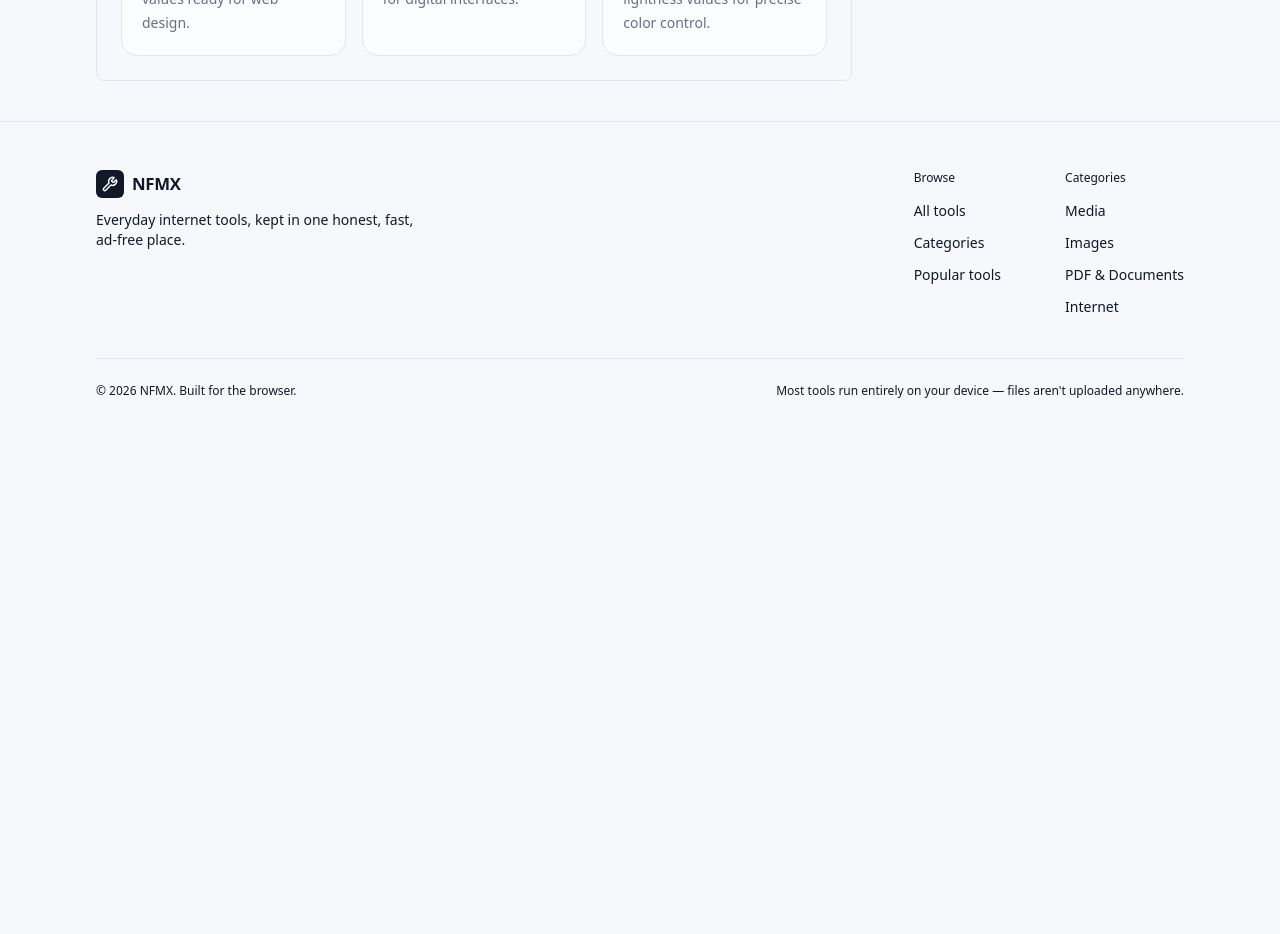
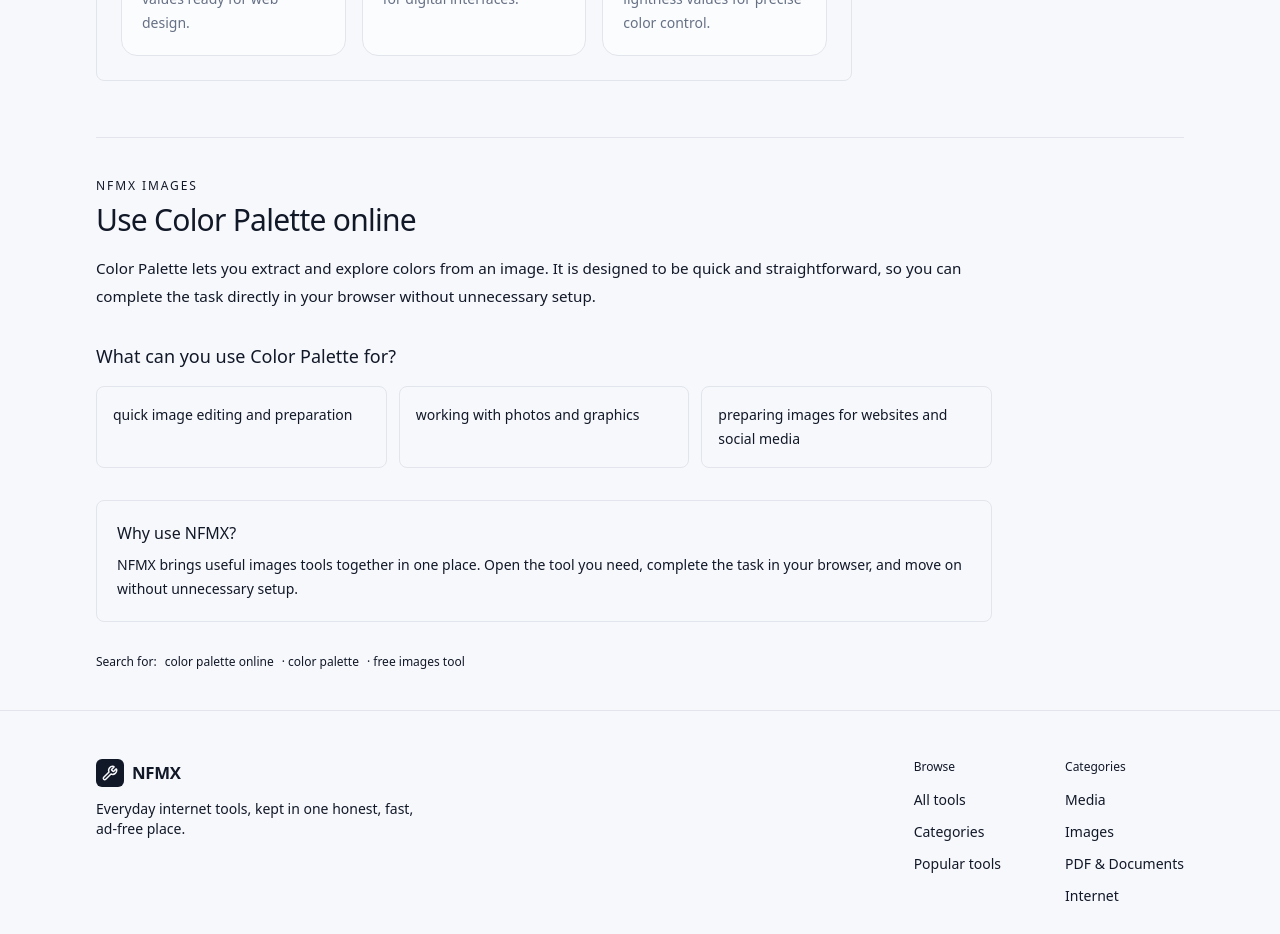
Before and after one commit to nyfem07-dot/nfmx, a Next.js app: page /tools/color-palette in a window 1280 px wide. Shown: the part 1300-2234 px from the top of the page. Before the commit the page ends 1747 px from the top, so only its background shows below. Built offline with nearby package versions, Linux system fonts and the light colour scheme.

Commit message:
Improve NFMX tool SEO content

```diff
--- a/src/app/page.tsx
+++ b/src/app/page.tsx
@@ -37,7 +37,7 @@ export default function Home() {
 
             <p className="mt-5 max-w-lg text-[1.1rem] leading-[1.7] text-ink-muted">
               NFMX is a growing set of small, focused tools for images,
-              PDFs, text and more — no sign-up, no clutter, and most of it
+              PDFs, text and more â€” no sign-up, no clutter, and most of it
               runs right in your browser.
             </p>
 
@@ -45,10 +45,7 @@ export default function Home() {
               <SearchBox size="hero" />
             </div>
 
-            <p className="mt-4 text-sm font-medium text-ink-faint">
-              {liveCount} tools ready to use now · {tools.length - liveCount}{" "}
-              more on the way
-            </p>
+            <p className="mt-4 text-sm font-medium text-ink-faint">40 free tools ready to use</p>
           </div>
 
           <div className="mx-auto w-full max-w-xs sm:max-w-sm">
@@ -89,7 +86,7 @@ export default function Home() {
 
           <p className="mt-3 max-w-xl text-[0.95rem] leading-relaxed text-ink-muted sm:text-base">
             Ten categories, one growing toolkit. Tools are being added
-            category by category — start wherever you need help today.
+            category by category â€” start wherever you need help today.
           </p>
 
           <div className="mt-7 grid gap-4 sm:grid-cols-2 lg:grid-cols-3">
--- a/src/components/ToolShell.tsx
+++ b/src/components/ToolShell.tsx
@@ -7,10 +7,103 @@ import { StatusDot } from "./StatusDot";
 import { ToolCard } from "./ToolCard";
 import type { ReactNode } from "react";
 
-export function ToolShell({ tool, children }: { tool: Tool; children: ReactNode }) {
+function getSeoContent(tool: Tool) {
+  const name = tool.name;
+  const category = getCategory(tool.category);
+
+  const cleanName = name
+    .replace("What's My IP", "my IP")
+    .replace(" / ", " or ");
+
+  const intro = `${name} is a free online tool from NFMX for ${tool.shortDescription.toLowerCase()}`;
+
+  const useCases: Record<string, string[]> = {
+    images: [
+      "quick image editing and preparation",
+      "working with photos and graphics",
+      "preparing images for websites and social media",
+    ],
+    pdf: [
+      "working with PDF documents",
+      "preparing files for sharing",
+      "managing documents quickly in your browser",
+    ],
+    media: [
+      "working with audio, video or online media",
+      "preparing media files for sharing",
+      "handling everyday media tasks without installing software",
+    ],
+    text: [
+      "writing and editing text",
+      "checking or transforming text",
+      "working with documents, content and written data",
+    ],
+    internet: [
+      "checking websites and internet information",
+      "developer and technical workflows",
+      "quick browser-based internet tasks",
+    ],
+    converters: [
+      "converting information between formats",
+      "developer and everyday file workflows",
+      "quick browser-based conversions",
+    ],
+    privacy: [
+      "checking files and security-related information",
+      "developer and technical workflows",
+      "processing information locally in your browser",
+    ],
+    social: [
+      "creating social media content",
+      "preparing graphics for online posts",
+      "creating shareable visual content",
+    ],
+    calculators: [
+      "quick calculations",
+      "school, work and everyday tasks",
+      "checking numbers without installing software",
+    ],
+    ai: [
+      "writing and editing content",
+      "summarizing and transforming text",
+      "everyday productivity tasks",
+    ],
+  };
+
+  const categoryUses = useCases[tool.category] ?? [
+    "everyday digital tasks",
+    "quick browser-based workflows",
+    "working with files and information online",
+  ];
+
+  const primaryKeyword = cleanName.toLowerCase();
+
+  return {
+    intro,
+    heading: `Use ${name} online`,
+    paragraph: `${name} lets you ${tool.shortDescription.toLowerCase()} It is designed to be quick and straightforward, so you can complete the task directly in your browser without unnecessary setup.`,
+    usesHeading: `What can you use ${name} for?`,
+    uses: categoryUses,
+    searchPhrase: `${primaryKeyword} online`,
+    categoryName: category?.name ?? "online tools",
+  };
+}
+
+export function ToolShell({
+  tool,
+  children,
+}: {
+  tool: Tool;
+  children: ReactNode;
+}) {
   const category = getCategory(tool.category);
   const Icon = tool.icon;
-  const related = toolsByCategory(tool.category).filter((t) => t.slug !== tool.slug).slice(0, 3);
+
+  const related = toolsByCategory(tool.category)
+    .filter((t) => t.slug !== tool.slug)
+    .slice(0, 3);
+
+  const seo = getSeoContent(tool);
 
   return (
     <div className="mx-auto max-w-6xl px-5 py-10 sm:px-8">
@@ -18,10 +111,18 @@ export function ToolShell({ tool, children }: { tool: Tool; children: ReactNode
         <Link href="/tools" className="hover:text-ink">
           Tools
         </Link>
+
         {category && (
           <>
-            <ChevronLeft className="h-3 w-3 rotate-180" strokeWidth={2} />
-            <Link href={`/category/${category.slug}`} className="hover:text-ink">
+            <ChevronLeft
+              className="h-3 w-3 rotate-180"
+              strokeWidth={2}
+            />
+
+            <Link
+              href={`/category/${category.slug}`}
+              className="hover:text-ink"
+            >
               {category.name}
             </Link>
           </>
@@ -32,14 +133,19 @@ export function ToolShell({ tool, children }: { tool: Tool; children: ReactNode
         <span className="flex h-11 w-11 shrink-0 items-center justify-center rounded-[8px] border border-border text-ink-muted">
           <Icon className="h-5 w-5" strokeWidth={1.75} />
         </span>
+
         <div>
           <div className="flex flex-wrap items-center gap-3">
             <h1 className="font-display text-2xl font-medium tracking-tight text-ink">
               {tool.name}
             </h1>
+
             <StatusDot status={tool.status} />
           </div>
-          <p className="mt-1 max-w-xl text-sm text-ink-muted">{tool.shortDescription}</p>
+
+          <p className="mt-1 max-w-xl text-sm text-ink-muted">
+            {tool.shortDescription}
+          </p>
         </div>
       </div>
 
@@ -48,7 +154,10 @@ export function ToolShell({ tool, children }: { tool: Tool; children: ReactNode
 
         <aside className="flex flex-col gap-6">
           <div className="rounded-[8px] border border-border bg-paper-raised p-5">
-            <h2 className="text-sm font-medium text-ink">How this works</h2>
+            <h2 className="text-sm font-medium text-ink">
+              How this works
+            </h2>
+
             <p className="mt-2 text-[0.83rem] leading-relaxed text-ink-muted">
               {tool.helpText}
             </p>
@@ -59,6 +168,7 @@ export function ToolShell({ tool, children }: { tool: Tool; children: ReactNode
               <h2 className="text-sm font-medium text-ink">
                 More in {category?.name}
               </h2>
+
               <div className="mt-3 flex flex-col gap-3">
                 {related.map((t) => (
                   <ToolCard key={t.slug} tool={t} />
@@ -68,6 +178,73 @@ export function ToolShell({ tool, children }: { tool: Tool; children: ReactNode
           )}
         </aside>
       </div>
+
+      <section
+        className="mt-14 border-t border-border pt-10"
+        aria-labelledby="tool-guide-heading"
+      >
+        <div className="max-w-4xl">
+          <p className="text-xs font-medium uppercase tracking-[0.16em] text-ink-muted">
+            NFMX {seo.categoryName}
+          </p>
+
+          <h2
+            id="tool-guide-heading"
+            className="mt-2 font-display text-2xl font-medium tracking-tight text-ink sm:text-3xl"
+          >
+            {seo.heading}
+          </h2>
+
+          <p className="mt-4 text-[0.95rem] leading-7 text-ink-muted">
+            {seo.paragraph}
+          </p>
+
+          <h3 className="mt-8 text-lg font-medium text-ink">
+            {seo.usesHeading}
+          </h3>
+
+          <ul className="mt-4 grid gap-3 sm:grid-cols-3">
+            {seo.uses.map((use) => (
+              <li
+                key={use}
+                className="rounded-[8px] border border-border bg-paper-raised p-4 text-sm leading-6 text-ink-muted"
+              >
+                {use}
+              </li>
+            ))}
+          </ul>
+
+          <div className="mt-8 rounded-[8px] border border-border bg-paper-raised p-5">
+            <h3 className="text-base font-medium text-ink">
+              Why use NFMX?
+            </h3>
+
+            <p className="mt-2 text-sm leading-6 text-ink-muted">
+              NFMX brings useful {seo.categoryName.toLowerCase()} tools
+              together in one place. Open the tool you need, complete the
+              task in your browser, and move on without unnecessary setup.
+            </p>
+          </div>
+
+          <div className="mt-8 flex flex-wrap gap-2">
+            <span className="text-xs text-ink-muted">
+              Search for:
+            </span>
+
+            <span className="text-xs text-ink-muted">
+              {seo.searchPhrase}
+            </span>
+
+            <span className="text-xs text-ink-muted">
+              · {tool.name.toLowerCase()}
+            </span>
+
+            <span className="text-xs text-ink-muted">
+              · free {seo.categoryName.toLowerCase()} tool
+            </span>
+          </div>
+        </div>
+      </section>
     </div>
   );
 }
```
